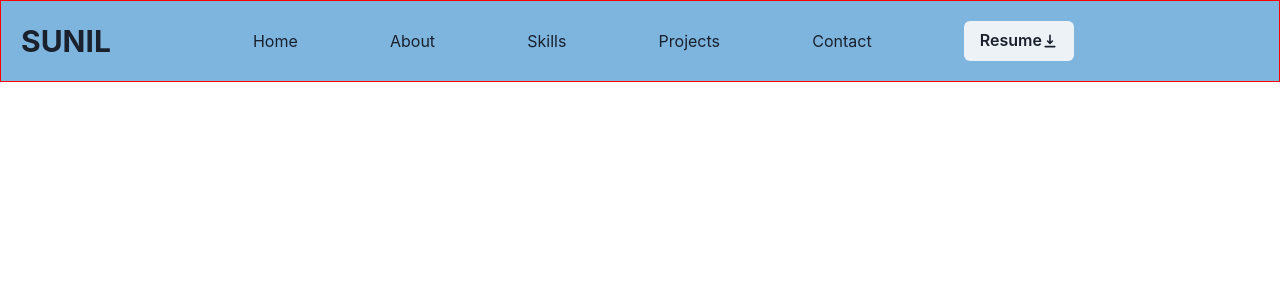
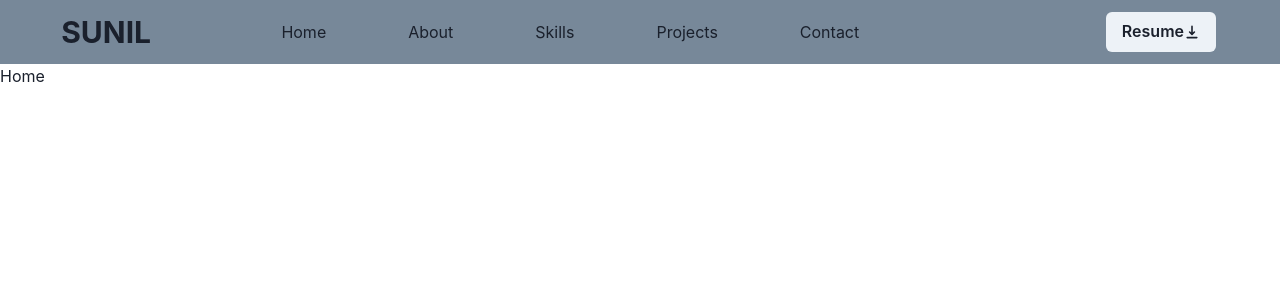
Before and after one commit to sunil3520/sunil3520.github.io, a React (Create React App) app: page / in a window 1280 px wide. Shown: the top 300 px of the page. Built offline with nearby package versions, Linux system fonts and the light colour scheme.

Commit message:
changes in navbar

```diff
--- a/src/Components/Navbar.jsx
+++ b/src/Components/Navbar.jsx
@@ -1,99 +1,127 @@
-import React from "react";
-import { Link } from "react-router-dom";
+
+
 import {
   Box,
   Flex,
-  Avatar,
+
   HStack,
-
+  Link,
   IconButton,
   Button,
 
   useDisclosure,
   useColorModeValue,
   Stack,
-  position,
+  DrawerOverlay,
+  DrawerContent,
+  DrawerCloseButton,
+  DrawerHeader,
+  DrawerBody,
+
+  Drawer,
 } from "@chakra-ui/react";
+import { HamburgerIcon, CloseIcon } from "@chakra-ui/icons";
+import { HiDownload } from "react-icons/hi";
+import { NavLink } from "react-router-dom";
+import { useRef } from "react";
 
-// import { ClassNames } from "@emotion/react";
-
-//Icons imported here
-import { HiDownload } from 'react-icons/hi';
-import { HamburgerIcon, CloseIcon, AddIcon } from "@chakra-ui/icons";
-
-const links = [
-  { text: "Home", path: "/", ClassName: "nav-linke home" },
-  { text: "About", path: "/about", ClassName: "nav-linke about" },
-  { text: "Skills", path: "/skills", ClassName: "nav-linke skills" },
-  { text: "Projects", path: "/projects", ClassName: "nav-linke projects" },
-  { text: "Contact", path: "/contact", ClassName: "nav-linke contact" },
+const Links = [
+  { text: "Home", path: "/", class: "nav-linke home" },
+  { text: "About", path: "/about", class: "nav-linke about" },
+  { text: "Skills", path: "/skills", class: "nav-linke skills" },
+  { text: "Projects", path: "/projects", class: "nav-linke projects" },
+  { text: "Contact", path: "/contact", class: "nav-linke contact" },
   // { text: "Resume", path: "/resume", ClassName: "nav-linke resume" },
 ];
 
-const { isOpen, onOpen, onClose } = useDisclosure;
+const NavItem = ({ children }) => (
+  <Link
+    px={2}
+    py={1}
+    rounded={"md"}
+    _hover={{
+      textDecoration: "none",
+      bg: useColorModeValue("gray.200", "gray.700"),
+    }}
+    href={"/"}
+  >
+    {children}
+  </Link>
+);
 
-
-
-const Navbar = () => {
+export default function Navbar() {
+  const { isOpen, onOpen, onClose } = useDisclosure();
+  const btnRef = useRef();
   return (
-    <div>
     <>
-        <Box backgroundColor={"#7db5df"} id="nav-menu"  marginTop={"0px"} w="100%"  position="sticky" border={"1px solid red"}>
-          <Flex h={20} alignItems={"center"} justifyContent={"space-between"}>
+      <Box
+        bg={useColorModeValue("#778899")}
+        px={4}
+        width="100%"
+        paddingRight={"5%"}
+      >
+        <Flex h={16} alignItems={"center"} justifyContent={"space-between"}>
           <IconButton
-            display={{ md: "none" }}
             size={"md"}
             icon={isOpen ? <CloseIcon /> : <HamburgerIcon />}
             aria-label={"Open Menu"}
-
+            display={{ md: "none" }}
             onClick={isOpen ? onClose : onOpen}
           />
-            <HStack spacing={50} alignItems={"center"} width="100%" >
+          <HStack spacing={8} alignItems={"center"}>
             <div
               style={{
-                  marginLeft: "20px",
+                marginLeft: "10%",
                 fontSize: "30px",
-                  marginRight: "50px",
+                marginRight: "20%",
               }}
             >
-                <Box><b>SUNIL</b></Box>
+              <Box>
+                <b>SUNIL</b>
+              </Box>
             </div>
-              <HStack
-                as={"nav"}
-
-                display={{ base: "none", md: "flex" }}
-                 width="55%"
-                 justifyContent={"space-around"}
-
-              >
-               {links.map((el)=>{
-               return (
-                <Link  to={el.path}>{el.text}</Link>
-               )
-               })}
-
+            <HStack display={{ base: "none", md: "flex" }} gap="20%">
+              {Links.map((link) => (
+                <NavLink to={link.path} className={link.class}>
+                  <NavItem key={link.text}>{link.text}</NavItem>
+                </NavLink>
+              ))}
             </HStack>
-              <Box>
-                  <Button className="nav-linke resume" >
+          </HStack>
+          <Flex alignItems={"center"}>
+            <Button className="nav-linke resume">
               Resume
               <span>
-                      <HiDownload/>
+                <HiDownload />
               </span>
             </Button>
-                </Box>
-            </HStack>
+          </Flex>
         </Flex>
 
         {isOpen ? (
           <Box pb={4} display={{ md: "none" }}>
-              <Stack as={"nav"} spacing={4}>
-              {links.map((el)=>{
-               return (
-                <Link  to={el.path}>{el.text}</Link>
-               )
-               })}
+            <Stack>
+              <Drawer
 
+                isOpen={isOpen}
+                placement="left"
+                onClose={onClose}
+                finalFocusRef={btnRef}
+              >
+                <DrawerOverlay />
+                <DrawerContent border={"1px solid red"} width="200px">
+                  <DrawerCloseButton />
+                  <DrawerHeader>Create your account</DrawerHeader>
 
+                  <DrawerBody display={"flex"} flexDirection="column"  >
+                    {Links.map((link) => (
+                      <NavLink to={link.path} className={link.class}>
+                        <NavItem key={link.text}>{link.text}</NavItem>
+                      </NavLink>
+                    ))}
+                  </DrawerBody>
+                </DrawerContent>
+              </Drawer>
             </Stack>
           </Box>
         ) : null}
@@ -101,8 +129,5 @@ const Navbar = () => {
 
 
     </>
-    </div>
   );
-};
-
-export default Navbar;
+}
--- a/src/Pages/Home.jsx
+++ b/src/Pages/Home.jsx
@@ -1,10 +1,10 @@
 import React from 'react'
-import Navbar from '../Components/Navbar'
+
 
 const Home = () => {
   return (
     <div>
-
+        Home
     </div>
   )
 }
```
Lines whose indentation alone changed are shown as unchanged.
